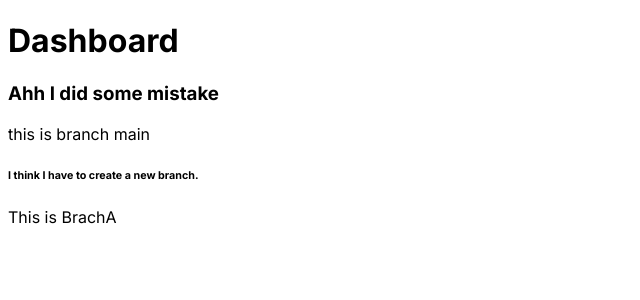
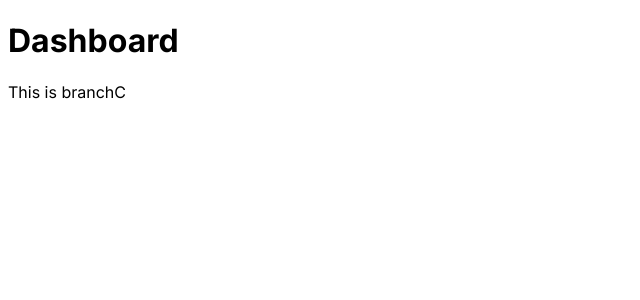
Before and after one commit to Imtiaz4530/next_dummy, a Next.js app: page /dashboard in a window 1280 px wide. Shown: the top 300 px of the page, without its empty margins (0-640 px from the left). Built offline with nearby package versions, Linux system fonts and the light colour scheme.

Commit message:
first commit of BranchC

```diff
--- a/app/dashboard/page.js
+++ b/app/dashboard/page.js
@@ -4,10 +4,7 @@ const Dashboard = () => {
   return (
     <div>
       <h1>Dashboard</h1>
-      <h3>Ahh I did some mistake</h3>
-      <p>this is branch main</p>
-      <h6>I think I have to create a new branch.</h6>
-      <p>This is BrachA</p>
+      <p>This is branchC</p>
     </div>
   );
 };
```
